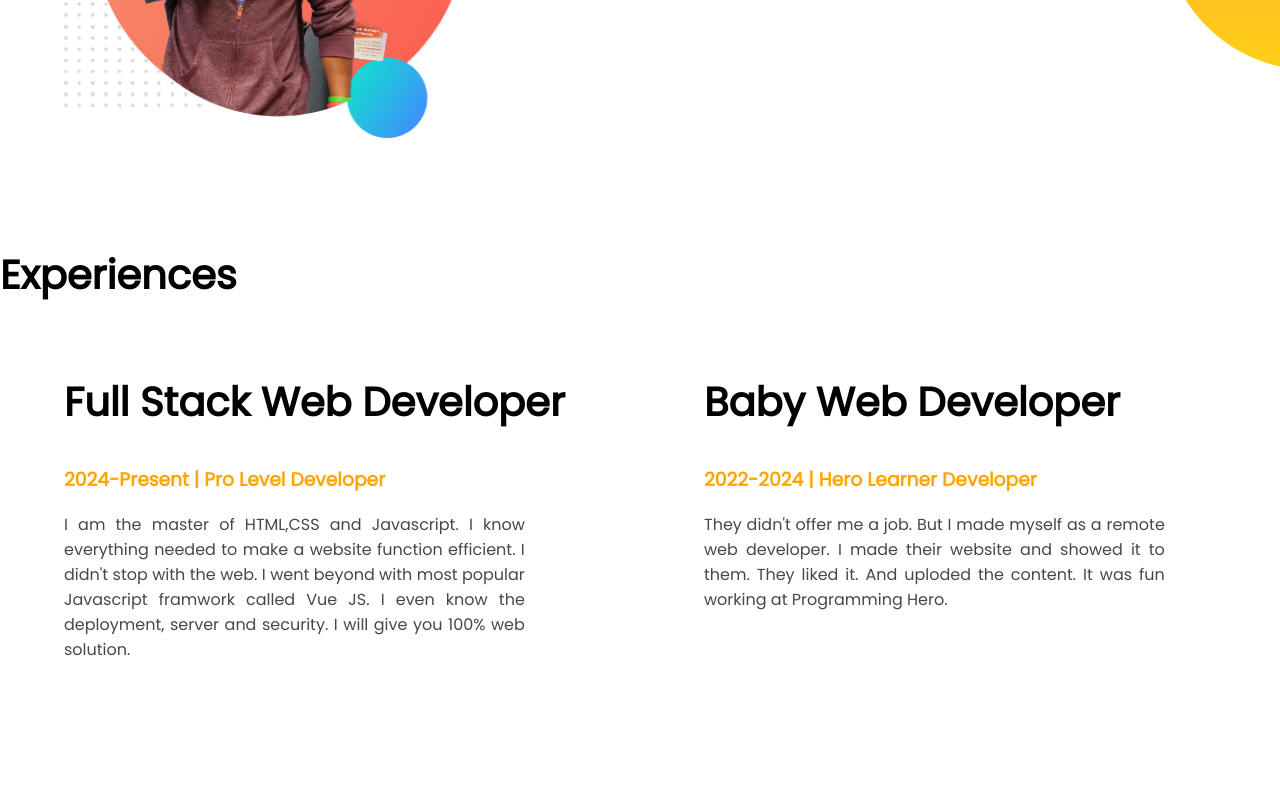
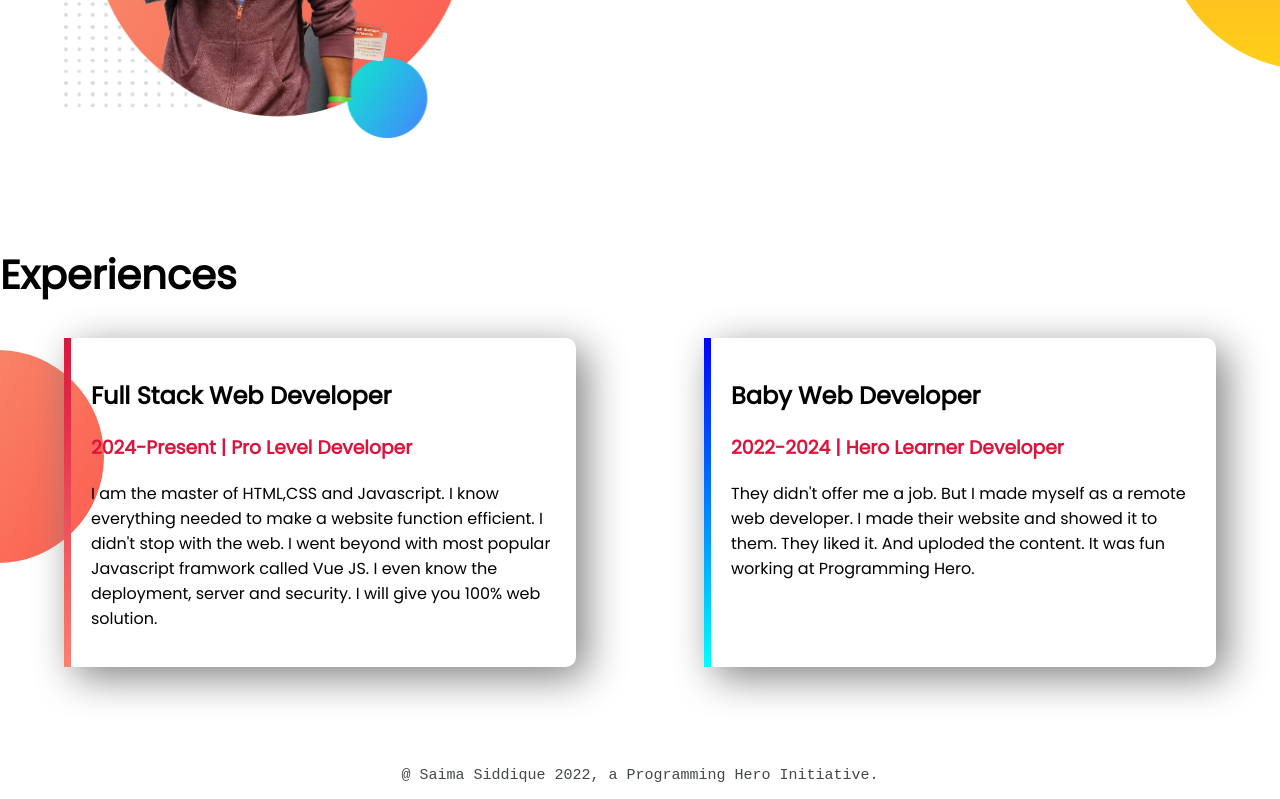
Before and after one commit to saimasiddique/developer-portfolio, a plain HTML site: page index.html in a window 1280 px wide. Shown: the part 909-1708 px from the top of the page. Before the commit the page ends 1687 px from the top, so only its background shows below. Drawn offline with Linux system fonts and the light colour scheme.

Commit message:
footer added

```diff
--- a/index.html
+++ b/index.html
@@ -10,6 +10,7 @@
     <link rel="preconnect" href="https://fonts.gstatic.com" crossorigin>
     <link href="https://fonts.googleapis.com/css2?family=Poppins&display=swap" rel="stylesheet">
     <link rel="stylesheet" href="style.css">
+    <link rel="shortcut icon" href="images/pic.jpg" type="image/x-icon" >
 </head>
 
 <body>
@@ -43,19 +44,22 @@
     <section class="experience-area">
         <h1>Experiences</h1>
         <div class="flexible-container">
-            <div class="half-width">
-                <h1>Full Stack Web Developer</h1>
-                <h3 style="color: orange;">2024-Present | Pro Level Developer</h3>
+            <div id="full-stack-experience" class="experience-item">
+                <h2>Full Stack Web Developer</h2>
+                <h3 class="name-color">2024-Present | Pro Level Developer</h3>
                 <p>I am the master of HTML,CSS and Javascript. I know everything needed to make a website function efficient. I didn't stop with the web. I went beyond with most popular Javascript framwork called Vue JS. I even know the deployment, server and security. I will give you 100% web solution.</p>
             </div>
-            <div class="half-width">
-                <h1>Baby Web Developer</h1>
-                <h3 style="color: orange;">2022-2024  | Hero Learner Developer</h3>
+            <div id="web-dev-experience" class="experience-item">
+                <h2>Baby Web Developer</h2>
+                <h3 class="name-color">2022-2024  | Hero Learner Developer</h3>
                 <p>They didn't offer me a job. But I made myself as a remote web developer. I made their website and showed it to them. They liked it. And uploded the content. It was fun working at Programming Hero.</p>
             </div>
         </div>
 
     </section>
+    <footer>
+        <p>@ Saima Siddique 2022, a Programming Hero Initiative.</p>
+    </footer>
 
 </body>
 
--- a/style.css
+++ b/style.css
@@ -58,3 +58,48 @@ h1
     background-repeat: no-repeat;
     background-position: right;
 }
+
+.experience-area
+{
+    background-image: url(images/exp-bg.png);
+    background-repeat: no-repeat;
+    background-position: left;
+}
+.experience-item
+{
+    width: 40%;
+    margin-left:5% ;
+    margin-right: 5%;
+    padding: 20px;
+    border-radius: 10px;
+    box-shadow: 10px 10px 40px gray;
+
+}
+
+h2
+{
+    font: size 40px ;
+}
+
+#web-dev-experience
+{
+    border-left: 7px solid;
+
+    border-image:linear-gradient(blue,cyan) ;
+    border-image-slice: 1;
+
+}
+#full-stack-experience
+{
+    border-left: 7px solid;
+
+    border-image:linear-gradient(crimson,salmon) ;
+    border-image-slice: 1;
+}
+
+footer p {
+    text-align: center;
+    font-size: 15px;
+    font-family: monospace;
+    color: rgb(68, 72, 76);
+}
```
